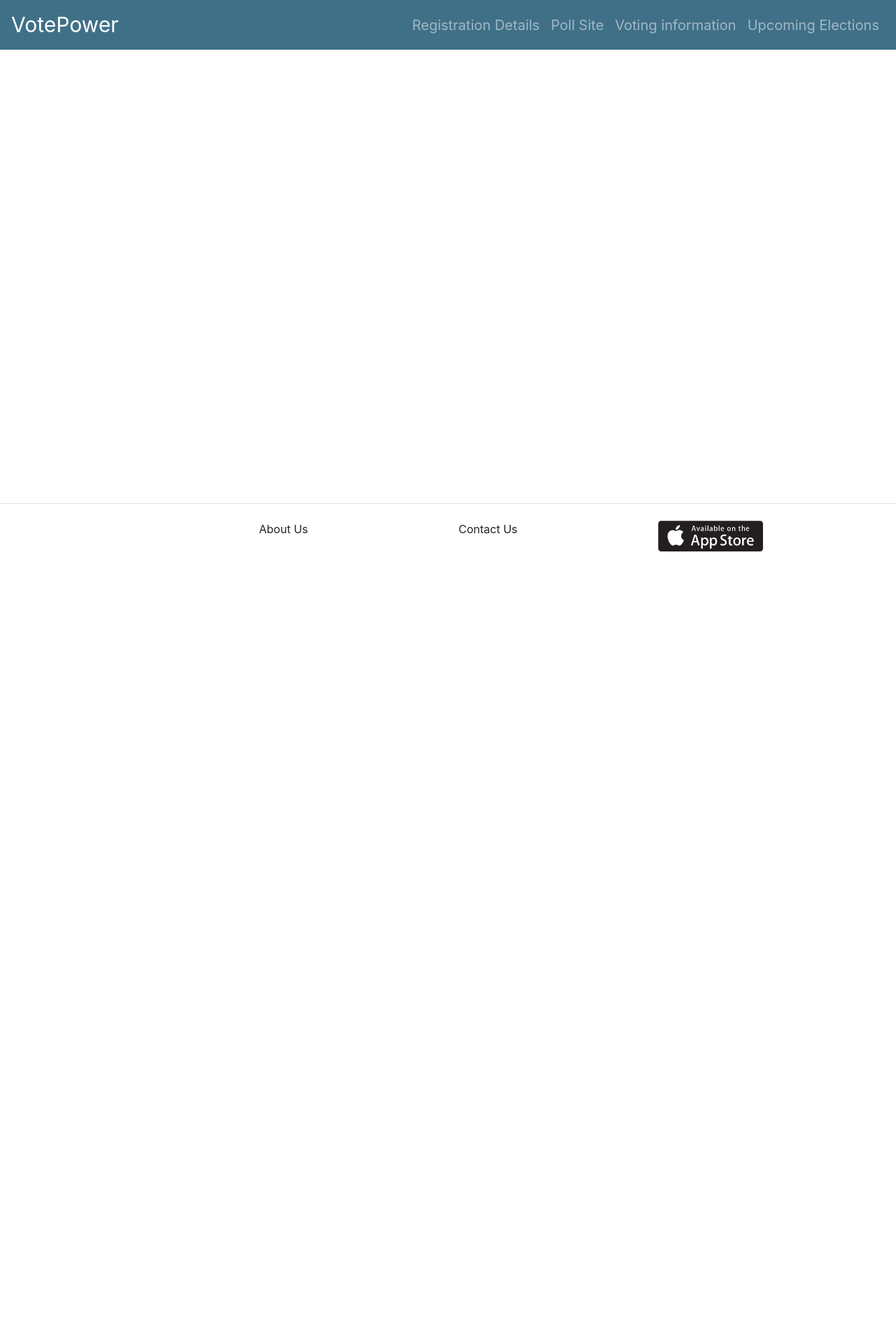
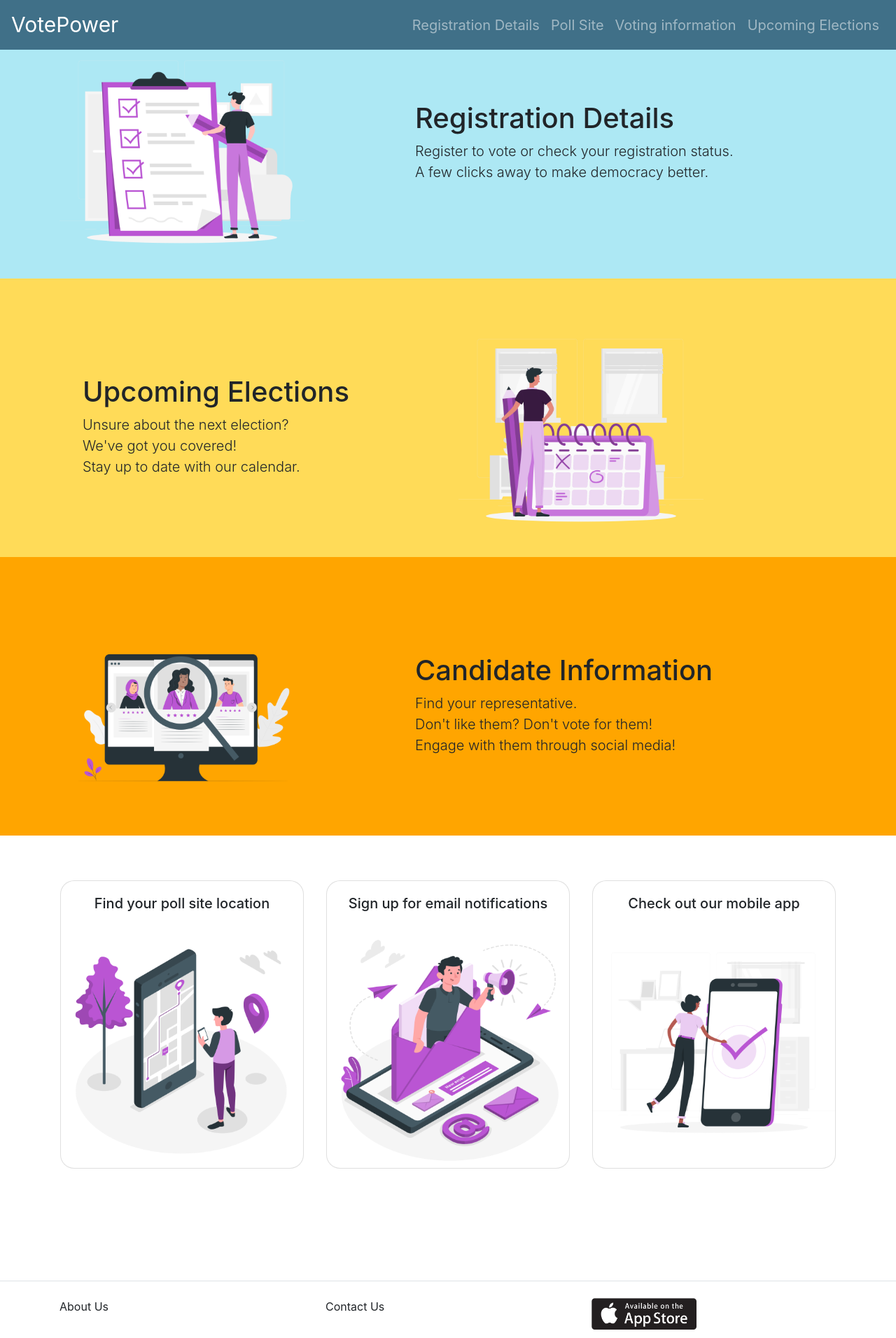
Before and after one commit to sunniqua97/Vote-Power, a Flask app: page / in a window 1280 px wide. Shown: the whole page at 70% size. Before the commit the page ends 788 px from the top, so only its background shows below. Run offline with Flask 2, Linux system fonts and the light colour scheme; some libraries are stand-ins or nearby versions.

Commit message:
Added a homepage and related images

```diff
--- a/WebApp/static/map.js
+++ b/WebApp/static/map.js
@@ -5,7 +5,7 @@ function initMap() {
   const directionsService = new google.maps.DirectionsService();
   const map = new google.maps.Map(document.getElementById("map"), {
     zoom: 15,
-     center: new google.maps.LatLng(40.7128, -74.0060)
+    center: new google.maps.LatLng(40.7128, -74.0060)
   });
   directionsRenderer.setMap(map);
   calculateAndDisplayRoute(directionsService, directionsRenderer);
@@ -19,9 +19,7 @@ function searchAutocomplete(){
       types: ['address'],
       componentRestrictions: {country: 'US'}
     };
-
     new google.maps.places.Autocomplete(input, options);
-
 }
 
 function allFunctions(){
--- a/WebApp/templates/index.html
+++ b/WebApp/templates/index.html
@@ -1,5 +1,5 @@
 <!DOCTYPE html>
-<html lang="en" dir="ltr">
+<html>
 
 <head>
   <meta charset="utf-8">
@@ -7,21 +7,6 @@
   <link rel="stylesheet" href="https://stackpath.bootstrapcdn.com/bootstrap/4.5.2/css/bootstrap.min.css" integrity="sha384-JcKb8q3iqJ61gNV9KGb8thSsNjpSL0n8PARn9HuZOnIxN0hoP+VmmDGMN5t9UJ0Z" crossorigin="anonymous">
   <link rel="stylesheet" href="{{url_for('static',filename='styles/styles.css')}}">
 </head>
-<!--Modal popup-->
-<div id="myModal" class="modal fade in">
-  <div class="modal-dialog">
-    <div class="modal-content">
-      <div class="modal-header">
-        <h5 class="modal-title">Are you registered to vote?</h5>
-        <button type="button" class="close" data-dismiss="modal">&times;</button>
-      </div>
-      <div class="modal-body">
-        <a href="{{url_for('registration')}}">Click here for more information</a>
-      </div>
-    </div>
-  </div>
-</div>
-
   <!-- Navbar -->
   <header>
     <nav class="navbar fixed-top navbar-expand-lg mb-0 navbar-dark" style="background-color: #407088;font-size:20px;">
@@ -47,26 +32,106 @@
       </div>
     </nav>
   </header>
+<body class="d-flex flex-column" style="min-height: 100vh; background-color:">
 
-<body class="d-flex flex-column" style="min-height: 100vh; background-color:">
-  <main class="flex-fill">
-  </main>
-
-  <!--Footer-->
-  <footer class="footer border-top pt-md-4">
+  <div class="pt-5" style="background-color:#ADE8F4">
     <div class="container">
       <div class="row">
-        <div class="col-12 col-md"></div>
-        <div class="col-3 col-md">About Us</div>
-        <div class="col-3 col-md">Contact Us</div>
-        <div class="col-3 col-md">
+        <div class="col-md-4 mr-auto order-2 order-md-1"> <a href="{{url_for('registration')}}"> <img class="img-fluid d-block" src="{{url_for('static',filename='registrationdetails.png')}}"> </a></div>
+        <div class="px-md-5 p-3 d-flex flex-column align-items-start justify-content-center col-md-7 order-1 order-md-2"> <i class="d-block fa fa-stop-circle fa-4x mb-3 text-muted"></i>
+          <h1> Registration Details</h1>
+          <p class="lead mb-0">Register to vote or check your registration status.</p>
+          <p class="lead">A few clicks away to make democracy better.</p>
+          <div class="row text-muted">
+            <div class="col-12 p-2"> <i class="d-inline fa fa-apple fa-3x"></i> <i class="d-inline fa fa-android fa-3x mx-4"></i> <i class="d-inline fa fa-windows fa-3x"></i> </div>
+          </div>
+        </div>
+      </div>
+    </div>
+  </div>
+
+  <div class="pt-5" style="background-color:#ffdb58">
+    <div class="container">
+      <div class="row">
+        <div class="px-md-5 p-3 col-md-6 d-flex flex-column align-items-start justify-content-center">
+          <h1>Upcoming Elections</h1>
+          <p class="lead mb-0">Unsure about the next election?</p>
+          <p class="lead mb-0">We've got you covered!</p>
+          <p class="lead mb-0">Stay up to date with our calendar.</p>
+          <div class="row">
+            <div class="col-md-12"> <i class="fa fa-stop-circle fa-3x mr-3 text-muted d-inline"></i> <i class="fa fa-circle-o fa-3x mx-3 text-muted d-inline"></i> <i class="fa fa-stop-circle-o fa-3x mx-3 text-muted d-inline"></i> <i class="fa fa-circle fa-3x ml-3 text-muted d-inline"></i> </div>
+          </div>
+        </div>
+        <div class="col-md-4 mr-auto order-2 order-md-1"> <a href="{{url_for('upcomingelections')}}"> <img class="img-fluid d-block" src="{{url_for('static',filename='upcomingelections.png')}}"></a> </div>
+      </div>
+    </div>
+  </div>
+  <div class="pt-5" style="background-color:orange">
+    <div class="container">
+      <div class="row">
+        <div class="col-md-4 mr-auto order-2 order-md-1"> <a href="{{url_for('voteinfo')}}"> <img class="img-fluid d-block" src="{{url_for('static',filename='candidateinfo.png')}}"></a> </div>
+        <div class="px-md-5 p-3 d-flex flex-column align-items-start justify-content-center col-md-7 order-1 order-md-2"> <i class="d-block fa fa-stop-circle fa-4x mb-3 text-muted"></i>
+          <h1> Candidate Information</h1>
+          <p class="lead mb-0">Find your representative.</p>
+          <p class="lead mb-0">Don't like them? Don't vote for them!</p>
+          <p class="lead mb-0">Engage with them through social media!</p>
+          <div class="row text-muted">
+            <div class="col-12 p-2"> <i class="d-inline fa fa-apple fa-3x"></i> <i class="d-inline fa fa-android fa-3x mx-4"></i> <i class="d-inline fa fa-windows fa-3x"></i> </div>
+          </div>
+        </div>
+      </div>
+    </div>
+  </div>
+
+  <div class="py-5">
+    <div class="container">
+      <div class="row">
+        <div class="col-lg-4 p-3">
+
+          <div class="card">
+            <div class="card-body">
+              <h5 class="card-text text-center">Find your poll site location</h5>
+            </div> <a href="{{url_for('pollsite')}}"><img class="card-img-top" src="{{url_for('static',filename='pollsite.png')}}" alt="Card image cap"></a>
+          </div>
+        </div>
+        <div class="col-lg-4 p-3">
+
+          <div class="card">
+            <div class="card-body">
+              <h5 class="card-text text-center">Sign up for email notifications</h5>
+            </div> <a href="#"><img class="card-img-top" src="{{url_for('static',filename='signupemail.png')}}" alt="Card image cap"></a>
+          </div>
+        </div>
+        <div class="col-lg-4 p-3">
+          <div class="card">
+            <div class="card-body">
+              <h5 class="card-text text-center">Check out our mobile app</h5>
+            </div> <a href="#"><img class="card-img-top" src="{{url_for('static',filename='mobileapp.png')}}" alt="Card image cap"></a>
+          </div>
+        </div>
+        </div>
+      </div>
+    </div>
+  </div>
+  <div class="py-5">
+    <div class="container">
+      <div class="row">
+        <div class="col-md-12"></div>
+      </div>
+    </div>
+  </div>
+  <footer class="footer border-top pt-md-4" style="">
+    <div class="container">
+      <div class="row">
+        <div class="col-3 col-md col-md-4">About Us</div>
+        <div class="col-3 col-md col-md-4">Contact Us</div>
+        <div class="col-3 col-md col-md-4">
           <a href="#"><img src="{{url_for('static',filename='AppleLogo.png')}}" alt="Download on iOS" width="150px"></a>
         </div>
       </div>
     </div>
   </footer>
-
-</html>
+  <!--Footer-->
   <!-- JavaScript for alert -->
   <script src="https://code.jquery.com/jquery-3.5.1.slim.min.js" integrity="sha384-DfXdz2htPH0lsSSs5nCTpuj/zy4C+OGpamoFVy38MVBnE+IbbVYUew+OrCXaRkfj" crossorigin="anonymous"></script>
   <script src="https://cdn.jsdelivr.net/npm/popper.js@1.16.1/dist/umd/popper.min.js" integrity="sha384-9/reFTGAW83EW2RDu2S0VKaIzap3H66lZH81PoYlFhbGU+6BZp6G7niu735Sk7lN" crossorigin="anonymous"></script>
@@ -85,3 +150,6 @@
     }
   });
 </script> -->
+</body>
+
+</html>
```
Also changed, not shown: WebApp/templates/registration.html (+34 -38 lines), WebApp/static/candidateinfo.png (added), WebApp/static/mobileapp.png (added), WebApp/static/pollsite.png (added), WebApp/static/registrationdetails.png (added), WebApp/static/signupemail.png (added), WebApp/static/upcomingelections.png (added). Lines whose indentation alone changed are shown as unchanged.
